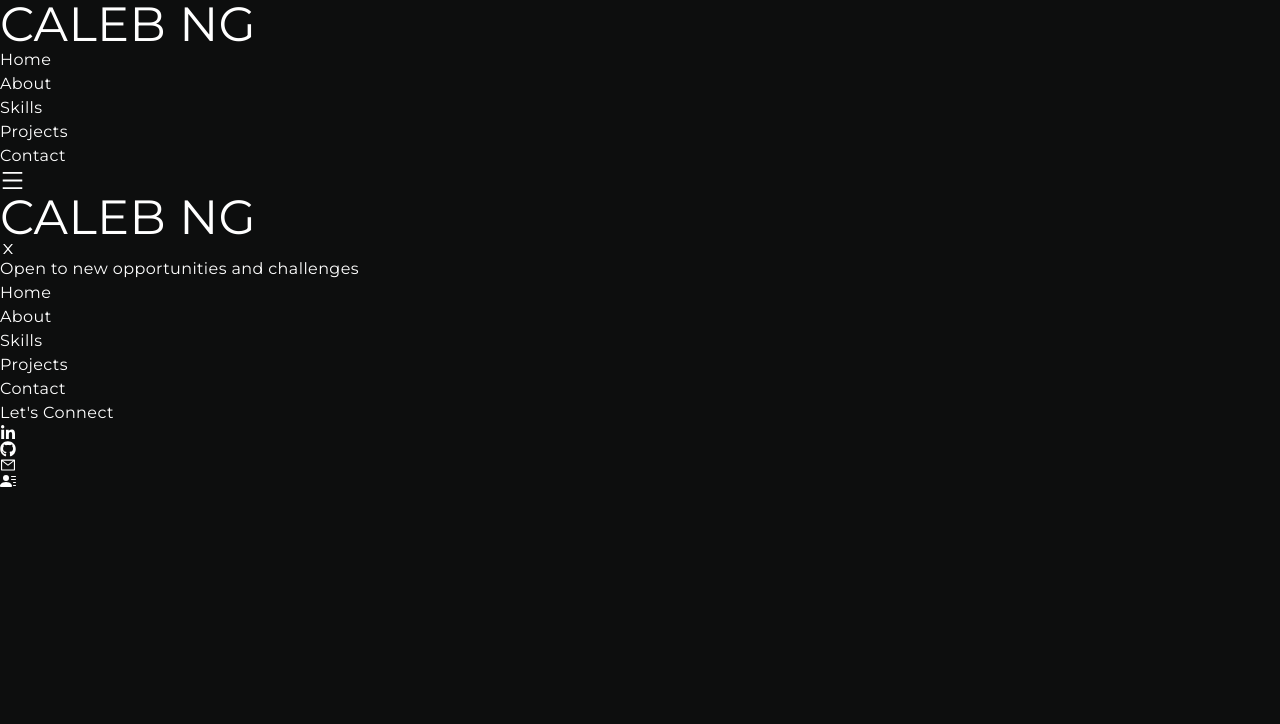
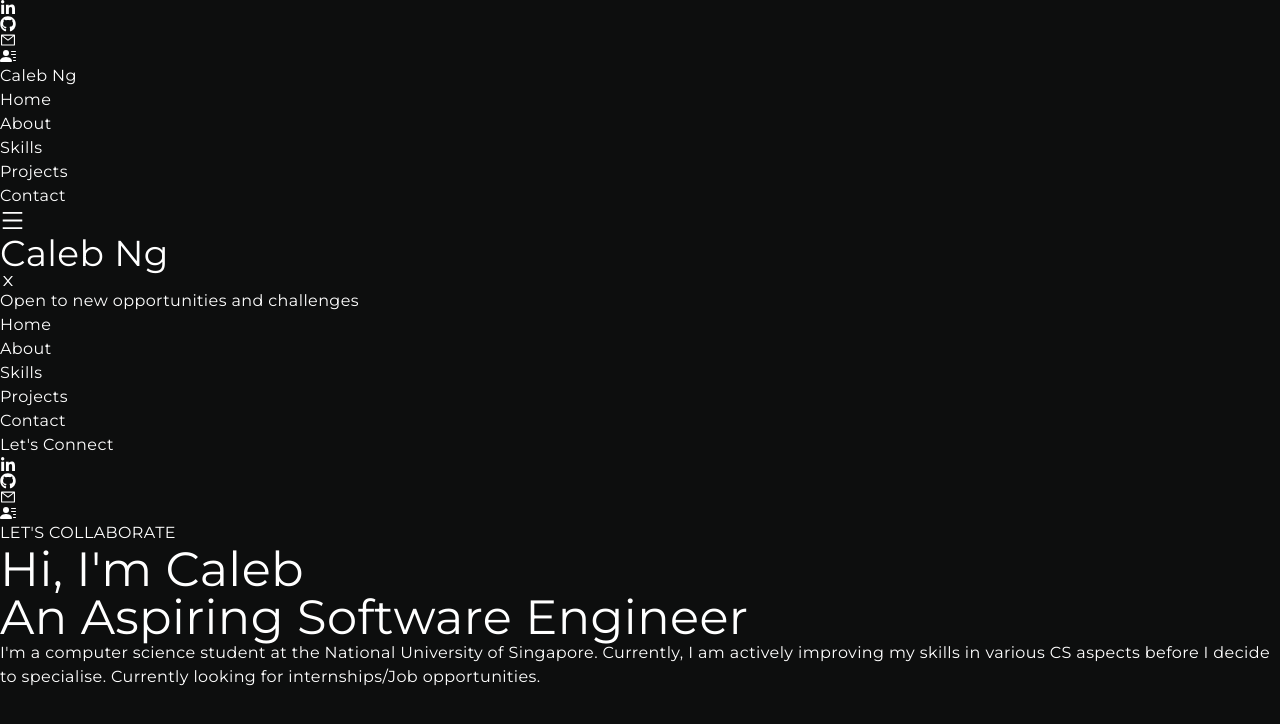
Before and after one commit to calebyyy/portfolio-next.js, a Next.js app: page / in a window 1280 px wide. Shown: the top 724 px of the page. Built offline with nearby package versions, Linux system fonts and the light colour scheme.

Commit message:
create Main Page
Also changed navbar to always display socials

```diff
--- a/Components/Main.jsx
+++ b/Components/Main.jsx
@@ -0,0 +1,24 @@
+import React from 'react'
+
+const Main = () => {
+  return (
+    <div className='w-full h-screen text-center'>
+      <div className='max-w-[1240px] w-full h-full mx-auto p-2 flex justify-center items-center'>
+        <div>
+          <p className='uppercase text-sm tracking-widest text-gray-500'>LET'S COLLABORATE</p>
+          <h1 className='py-4 text-gray-100'>
+            Hi, I'm <span className='text-[yellow]'> Caleb</span>
+          </h1>
+          <h1 className='py-2 text-gray-100'>
+            An Aspiring Software Engineer
+          </h1>
+          <p className='py-4 text-gray-400'>
+            I'm a computer science student at the National University of Singapore. Currently, I am actively improving my skills in various CS aspects before I decide to specialise. Currently looking for internships/Job opportunities.
+          </p>
+        </div>
+      </div>
+    </div>
+  )
+}
+
+export default Main
--- a/Components/Navbar.jsx
+++ b/Components/Navbar.jsx
@@ -22,8 +22,22 @@ const Navbar = () => {
                  height='50'
 
     /> */}
-                <div>
-                <h1 className='text-white font-sans'> CALEB NG </h1>
+                <div className='flex justify-between items-center space-x-3'>
+                            <div className='rounded-full p-3 cursor-pointer hover:scale-105 ease-in duration-300 border-white border-2'>
+                               <FaLinkedinIn />
+                            </div>
+                            <div className='rounded-full p-3 cursor-pointer hover:scale-105 ease-in duration-300 border-white border-2'>
+                               <FaGithub />
+                            </div>
+                            <div className='rounded-full p-3 cursor-pointer hover:scale-105 ease-in duration-300 border-white border-2'>
+                               <AiOutlineMail />
+                            </div>
+                            <div className='rounded-full p-3 cursor-pointer hover:scale-105 ease-in duration-300 border-white border-2'>
+                               <BsFillPersonLinesFill />
+                            </div>
+                        </div>
+                <div className='absolute left-1/2 invisible xl:visible'>
+                    <h3 className='font-bold'>Caleb Ng</h3>
                 </div>
                 <div>
                     <ul className='hidden md:flex'>
@@ -56,7 +70,7 @@ const Navbar = () => {
                 <div>
                     <div className='flex w-full items-center justify-between'>
 
-                        <h1 className='text-white font-sans'> CALEB NG </h1>
+                        <h2 className='text-white font-sans'> Caleb Ng </h2>
 
                         <div onClick={handleNav} className='rounded-full border-2 border-white p-3 cursor-pointer hover:bg-gray-400'>
                             <AiOutlineClose />
--- a/pages/index.js
+++ b/pages/index.js
@@ -1,5 +1,6 @@
 import Head from 'next/head'
 import Image from 'next/image'
+import Main from '../Components/Main'
 import Navbar from '../Components/Navbar'
 
 export default function Home() {
@@ -11,7 +12,7 @@ export default function Home() {
         <link rel="icon" href="/favicon.ico" />
       </Head>
     <Navbar />
-
+    <Main />
 
     </div>
   )
--- a/tailwind.config.js
+++ b/tailwind.config.js
@@ -7,8 +7,10 @@ module.exports = {
   theme: {
     extend: {},
     fontFamily: {
-      sans: ['Montserrat', 'sans-serif'],
-      heading:['Montserrat', 'sans-serif']
+      sans: ['Montserrat', 'sans-serif','Helvetica Neue'],
+      heading:['Montserrat', 'sans-serif','Helvetica Neue'],
+      mono:['Helvetica Neue']
+
     }
   },
   plugins: [],
```
